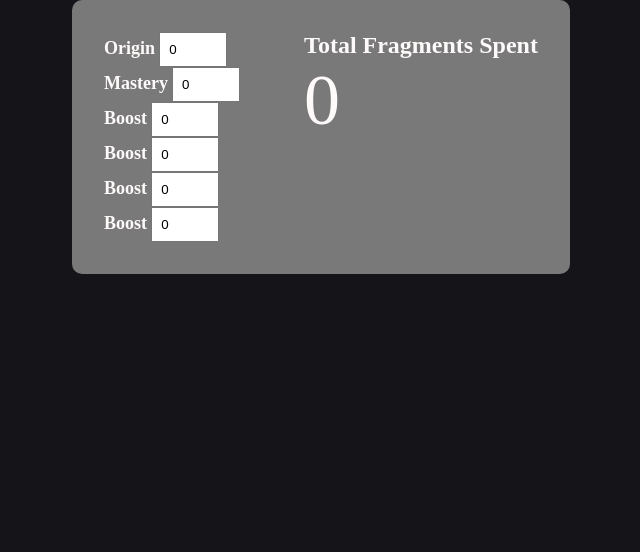
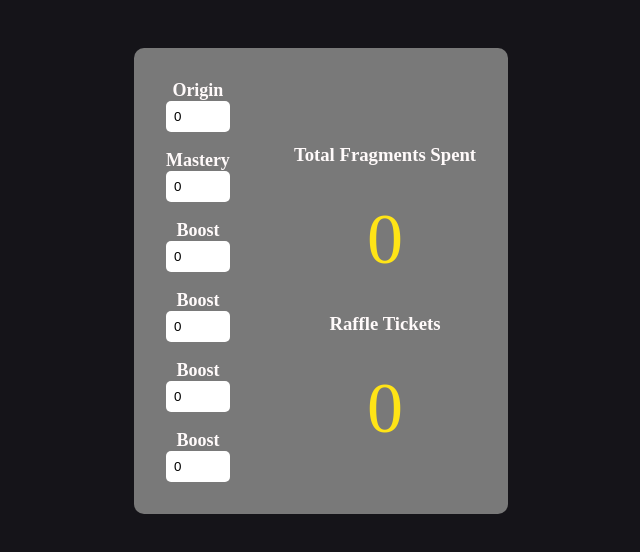
Before and after one commit to GeoCort/Fragment-Calculator-lol, a plain HTML site: page index.html in a window 1280 px wide. Shown: the whole page, without its empty margins (319-959 px from the left). Drawn offline with Linux system fonts and the light colour scheme.

Commit message:
style changes added raffle

```diff
--- a/index.html
+++ b/index.html
@@ -9,7 +9,7 @@
 <body>
     <div class="container">
         <div class="frag-c">
-            <section>
+            <section class="inputs">
                 <label for="Origin">Origin</label>
                 <input name="Origin" id="origin" type="number" min="0" max="30" value="0" >
                 <br>
@@ -29,9 +29,15 @@
             <input name="boost" id="boostFour" type="number" min="0" max="30" value="0" >
 
             </section>
-            <section>
-                <h1 >Total Fragments Spent</h1>
-                <span id="totalFrag" >0</span>
+            <section class="inputs">
+                <article>
+                    <h1 >Total Fragments Spent</h1>
+                <span id="totalFrag" class="important">0</span>
+                </article>
+                <article>
+                    <h1 >Raffle Tickets</h1>
+                    <span id="tickets" class="important">0</span>
+                </article>
             </section>
         </div>
     </div>
--- a/script.js
+++ b/script.js
@@ -14,6 +14,7 @@ let boost2 = document.getElementById("boostTwo")
 let boost3 = document.getElementById("boostThree")
 let boost4 = document.getElementById("boostFour")
 let totalFrags = document.getElementById("totalFrag")
+let tickets= document.getElementById("tickets")
 // totalFrags.textContent
 console.log(origin.value)
 
@@ -82,6 +83,7 @@ function calc(origin=0, mastery=0,boost1=0,boost2=0,boost3=0,boost4=0){
     let boostFour = sumTable(hexaCoreTable,boost4)
     // calc origin
     total= totalOrigin + totalMastery + boostOne + boostTwo +boostThree + boostFour;
+    tickets.innerText = `${total / 200}`
     totalFrags.innerText=`${total}`
 }
 
--- a/style.css
+++ b/style.css
@@ -3,19 +3,25 @@
     padding: 0;
     box-sizing: border-box;
 }
+h1{
+    text-align: center;
+    padding-top:2rem;
+}
 body{
     background-color: #151419;
     color:snow;
+    min-height: 80vh;
 }
 .container{
     display: flex;
     justify-content: center;
     align-items: center;
+    margin-top: 3rem;
 }
 .frag-c{
     background-color: #797979;
-    max-width: 600px;
-    max-height: 600px;
+    max-width: 700px;
+    max-height: 700px;
     display:flex;
     gap:4rem;
     border-radius: 10px;
@@ -24,13 +30,25 @@ body{
 
 input{
     padding:.5rem;
+    border-radius: 5px;
+    border:none;
 }
 label{
     font-size: 18px;
     font-weight: 600;
+    padding:0;
 }
 
-#totalFrag{
+.inputs{
+    display: flex;
+    flex-direction: column;
+    align-items: center;
+    justify-content: center;
+}
+.important{
+    color:rgb(255, 228, 22);
+    display: block;
     font-size: 72px;
     text-align: center;
+    padding-top: 2rem;;
 }
```
